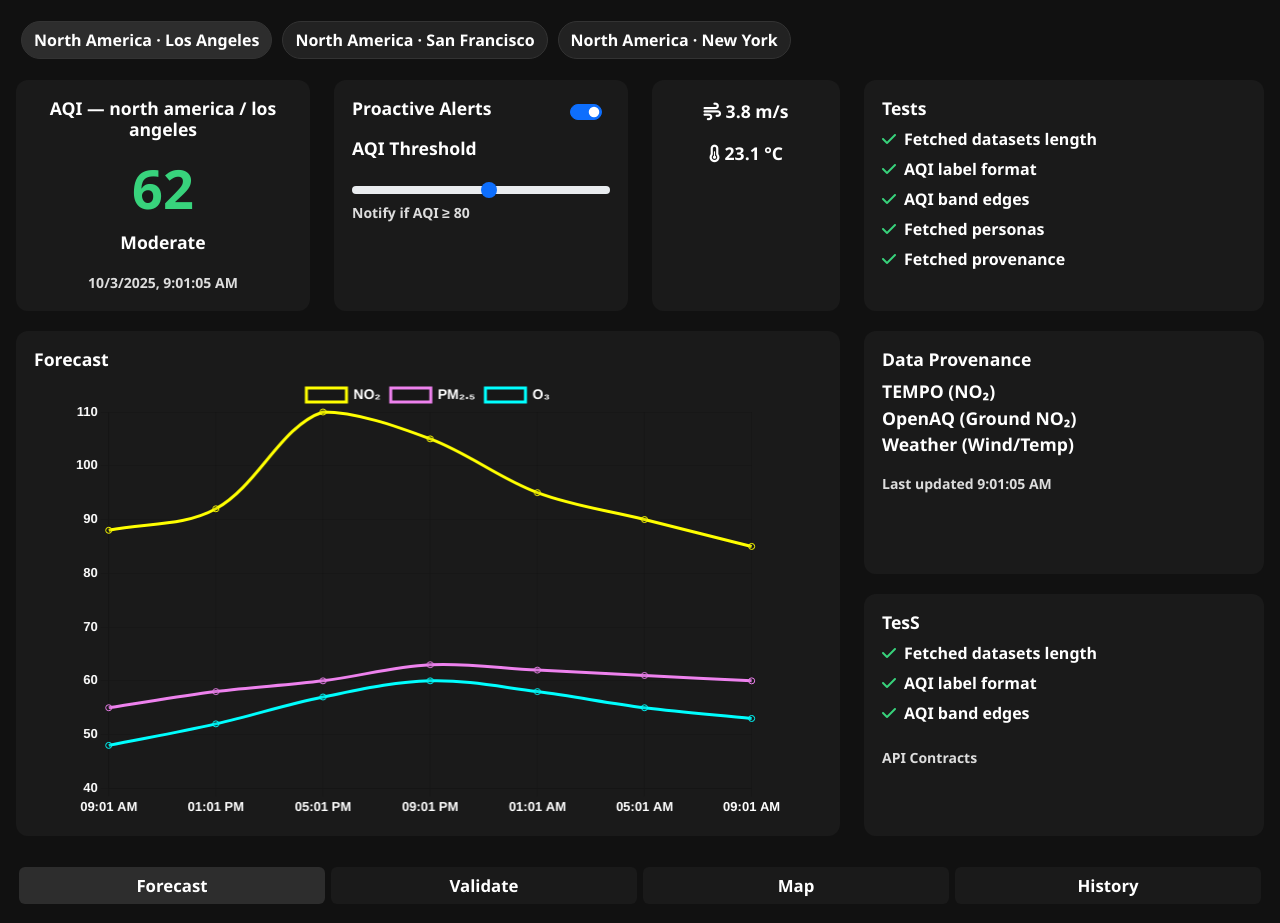
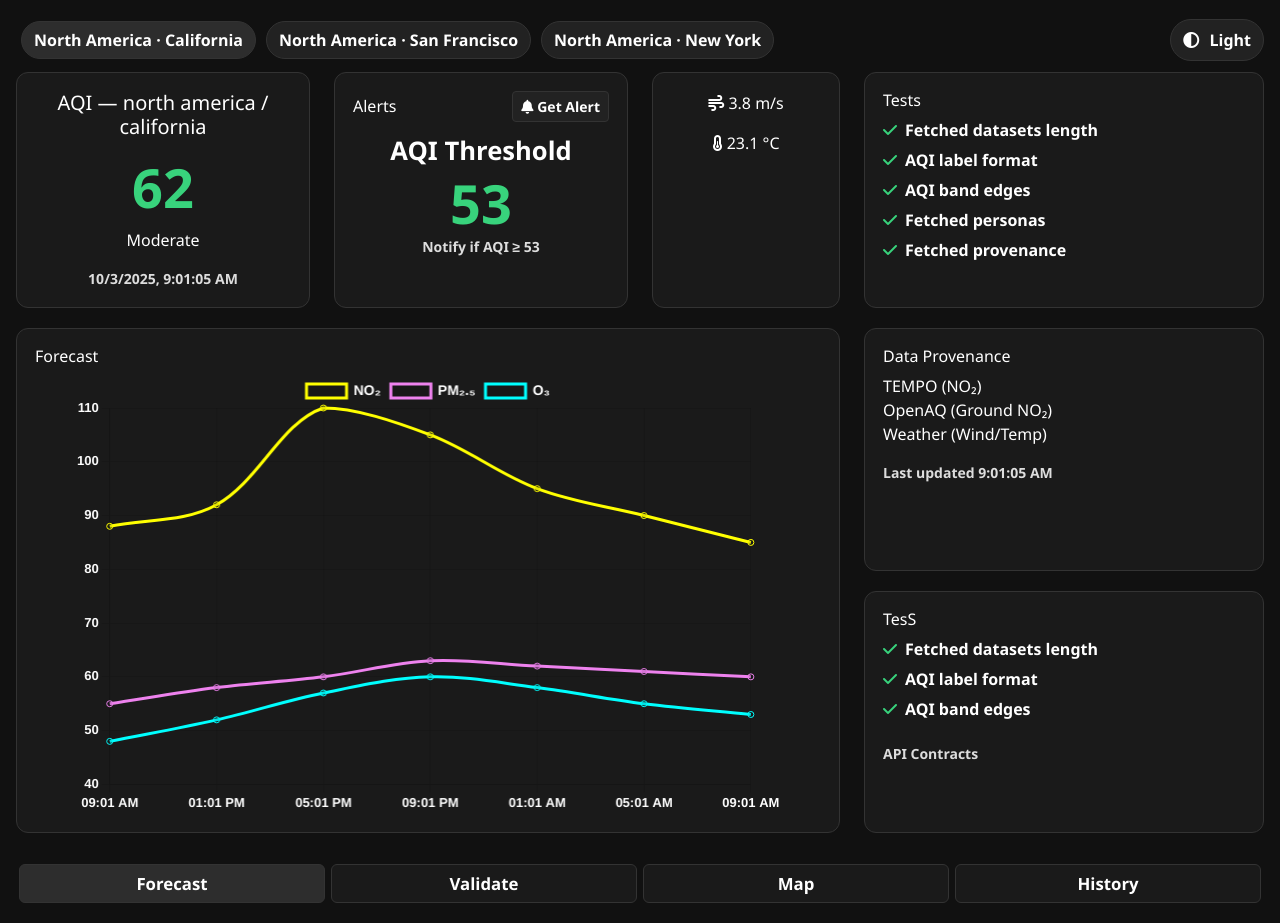
Before and after one commit to annoy38/air_quality_application, a plain HTML site: page index.html in a window 1280 px wide. Drawn offline with nearby package versions, Linux system fonts and the light colour scheme; no server answers.

Commit message:
Update index.html

```diff
--- a/index.html
+++ b/index.html
@@ -5,7 +5,7 @@
   <meta name="viewport" content="width=device-width, initial-scale=1.0" />
   <title>AQI Dashboard</title>
 
-  <!-- Bootstrap -->
+  <!-- Bootstrap CSS -->
   <link href="https://cdn.jsdelivr.net/npm/bootstrap@5.3.2/dist/css/bootstrap.min.css" rel="stylesheet">
   <!-- Chart.js -->
   <script src="https://cdn.jsdelivr.net/npm/chart.js"></script>
@@ -13,46 +13,148 @@
   <link rel="stylesheet" href="https://cdnjs.cloudflare.com/ajax/libs/font-awesome/6.5.0/css/all.min.css"/>
 
   <style>
-    body { background-color:#111; color:#fff !important; font-family:'Segoe UI', sans-serif; }
-    .nav-buttons .btn { background:#1b1b1b; border:none; color:#fff !important; margin:5px; font-size:1rem; font-weight:700; }
-    .card { background:#1a1a1a; border:none; border-radius:12px; padding:18px; margin-bottom:20px; color:#fff !important; }
-    .aqi-box { text-align:center; }
-    .aqi-value { font-size:54px; font-weight:bold; color:#38d37c; }
-    .card h5,.card h6,.card p { font-size:1.1rem; font-weight:700; color:#fff !important; }
-    .toggle-switch { display:flex; justify-content:space-between; align-items:center; }
-    .test-list li { list-style:none; margin-bottom:6px; font-size:1rem; font-weight:700; color:#fff !important; }
-    .test-list i { color:#38d37c; margin-right:8px; }
+    :root{
+      --bg:#111;
+      --text:#fff;
+      --card:#1a1a1a;
+      --nav:#1b1b1b;
+      --muted:#fff;
+      --border:#333;
+      --pill:#222;
+      --pill-active:#2d2d2d;
+      --accent:#38d37c;
+    }
+    /* Light theme overrides */
+    body.light{
+      --bg:#ffffff;
+      --text:#111111;
+      --card:#f5f5f7;
+      --nav:#ececf0;
+      --muted:#222222;
+      --border:#d8d8df;
+      --pill:#efeff3;
+      --pill-active:#e2e2e9;
+      --accent:#1aa366;
+    }
+
+    body{
+      background-color:var(--bg);
+      color:var(--text) !important;
+      font-family:'Segoe UI', sans-serif;
+    }
+
+    .nav-buttons .btn{
+      background:var(--nav);
+      border:1px solid var(--border);
+      color:var(--text) !important;
+      margin:5px;
+      font-size:1rem;
+      font-weight:700;
+    }
+
+    .card{
+      background:var(--card);
+      border:1px solid var(--border);
+      border-radius:12px;
+      padding:18px;
+      margin-bottom:20px;
+      color:var(--text) !important;
+    }
+
+    .aqi-box{ text-align:center; }
+    .aqi-value{ font-size:54px; font-weight:bold; color:var(--accent); }
+
+    .card h5,.card h6,.card p,
+    .test-list li, small { color:var(--text) !important; }
+
+    .test-list li{
+      list-style:none;
+      margin-bottom:6px;
+      font-size:1rem;
+      font-weight:700;
+    }
+    .test-list i{ color:var(--accent); margin-right:8px; }
 
     /* Forecast Chart */
-    .forecast-chart-wrapper { display:flex; justify-content:center; align-items:center; width:100%; height:55vh; }
-    .forecast-chart-wrapper canvas { width:90% !important; max-width:90% !important; height:100% !important; max-height:100% !important; }
+    .forecast-chart-wrapper{
+      display:flex; justify-content:center; align-items:center;
+      width:100%; height:55vh;
+    }
+    .forecast-chart-wrapper canvas{
+      width:90% !important; max-width:90% !important;
+      height:100% !important; max-height:100% !important;
+    }
 
-    .bottom-nav .btn { background:#1a1a1a; border:none; color:#fff !important; flex:1; margin:3px; font-size:1.05rem; font-weight:700; }
-    .active-btn { background:#2d2d2d !important; }
-    small { color:#fff !important; }
+    .bottom-nav .btn{
+      background:var(--card);
+      border:1px solid var(--border);
+      color:var(--text) !important;
+      flex:1; margin:3px; font-size:1.05rem; font-weight:700;
+    }
+    .active-btn{ background:var(--pill-active) !important; }
 
-    .equal-row { display:flex; flex-wrap:wrap; align-items:stretch; }
-    .equal-row > div { display:flex; }
-    .equal-row .card { flex:1; }
+    .equal-row{ display:flex; flex-wrap:wrap; align-items:stretch; }
+    .equal-row > div{ display:flex; }
+    .equal-row .card{ flex:1; }
 
-    .forecast-row { display:flex; flex-wrap:wrap; align-items:stretch; }
-    .forecast-row > div { display:flex; flex-direction:column; }
-    .forecast-row .card { flex:1; }
+    .forecast-row{ display:flex; flex-wrap:wrap; align-items:stretch; }
+    .forecast-row > div{ display:flex; flex-direction:column; }
+    .forecast-row .card{ flex:1; }
 
-    .scope-pill { background:#222; border:1px solid #333; border-radius:999px; padding:6px 12px; margin:5px; color:#fff; font-weight:700; cursor:pointer; }
-    .scope-pill.active { background:#2d2d2d; }
-    .dim { opacity:.85; font-weight:600; }
+    .scope-pill{
+      background:var(--pill);
+      border:1px solid var(--border);
+      border-radius:999px; padding:6px 12px; margin:5px;
+      color:var(--text); font-weight:700; cursor:pointer;
+      user-select:none;
+    }
+    .scope-pill.active{ background:var(--pill-active); }
+
+    .dim{ opacity:.85; font-weight:600; }
+    .btn-ghost{
+      background:var(--pill);
+      border:1px solid var(--border);
+      color:var(--text); font-weight:700;
+    }
+    .modal-content{ background:var(--card); color:var(--text); border:1px solid var(--border); }
+    .modal-header{ border-bottom:1px solid var(--border); }
+    .modal-footer{ border-top:1px solid var(--border); }
+    .form-control{ background:var(--bg); border:1px solid var(--border); color:var(--text); }
+    .form-control::placeholder{ color:#888; }
+
+    /* Threshold (fixed) */
+    .threshold-title{ text-align:center; font-size:1.6rem; font-weight:800; margin-top:10px; margin-bottom:6px; }
+    .threshold-value{ text-align:center; line-height:1; margin-bottom:6px; }
+
+    /* Top bar */
+    .topbar{
+      display:flex; align-items:center; justify-content:space-between; gap:12px;
+    }
+    .theme-toggle{
+      border:1px solid var(--border);
+      background:var(--pill);
+      color:var(--text);
+      border-radius:999px; padding:8px 12px; font-weight:700;
+    }
+    .theme-toggle i{ margin-right:6px; }
+    a.nav-link-btn{ display:block; width:100%; color:var(--text); text-decoration:none; text-transform:none; }
   </style>
 </head>
 <body>
 
 <div class="container-fluid p-3">
 
-  <!-- Top Navigation (scopes) -->
-  <div class="d-flex flex-wrap nav-buttons mb-3" id="scopeBar">
-    <span class="scope-pill active" data-region="north_america" data-city="los_angeles">North America · Los Angeles</span>
-    <span class="scope-pill" data-region="north_america" data-city="san_francisco">North America · San Francisco</span>
-    <span class="scope-pill" data-region="north_america" data-city="new_york">North America · New York</span>
+  <!-- Top bar: scopes + theme toggle -->
+  <div class="topbar mb-2">
+    <div class="d-flex flex-wrap nav-buttons" id="scopeBar">
+      <span class="scope-pill active" data-region="north_america" data-city="california">North America · California</span>
+      <span class="scope-pill" data-region="north_america" data-city="san_francisco">North America · San Francisco</span>
+      <span class="scope-pill" data-region="north_america" data-city="new_york">North America · New York</span>
+    </div>
+
+    <button id="themeToggle" class="theme-toggle" type="button" title="Toggle theme">
+      <i class="fa-solid fa-circle-half-stroke"></i> <span id="themeLabel">Light</span>
+    </button>
   </div>
 
   <!-- First Row (equal height) -->
@@ -60,25 +162,26 @@
     <!-- AQI -->
     <div class="col-md-3 d-flex">
       <div class="card aqi-box w-100">
-        <h5 id="scopeLabel">AQI — North America / Los Angeles</h5>
+        <h5 id="scopeLabel">AQI — North America / California</h5>
         <div class="aqi-value" id="aqiValue">—</div>
         <p id="aqiBand">Loading…</p>
         <small class="dim" id="aqiTs">—</small>
       </div>
     </div>
 
-    <!-- Alerts -->
+    <!-- Alerts (Get Alert only, fixed threshold) -->
     <div class="col-md-3 d-flex">
       <div class="card w-100">
-        <div class="toggle-switch">
-          <h6>Proactive Alerts</h6>
-          <div class="form-check form-switch">
-            <input class="form-check-input" type="checkbox" id="alertToggle" checked>
-          </div>
+        <div class="d-flex justify-content-between align-items-center">
+          <h6 class="mb-0">Alerts</h6>
+          <button type="button" class="btn btn-ghost btn-sm" data-bs-toggle="modal" data-bs-target="#getAlertModal">
+            <i class="fa-solid fa-bell"></i> Get Alert
+          </button>
         </div>
-        <p class="mt-2">AQI Threshold</p>
-        <input type="range" class="form-range" min="0" max="150" value="80" id="alertRange">
-        <small class="dim">Notify if AQI ≥ <span id="alertVal">80</span></small>
+
+        <div class="threshold-title">AQI Threshold</div>
+        <div class="threshold-value aqi-value" id="thresholdDisplay">53</div>
+        <small class="dim d-block text-center">Notify if AQI ≥ <span id="alertVal">53</span></small>
       </div>
     </div>
 
@@ -141,22 +244,77 @@
 
   <!-- Bottom Nav -->
   <div class="d-flex bottom-nav mt-2" id="bottomNav">
-    <button class="btn nav-btn active-btn"><a href="/index.html"   style="display:block;width:100%;color:white;text-decoration:none;text-transform:none;">Forecast</a></button>
-    <button class="btn nav-btn"><a href="/validate.html" style="display:block;width:100%;color:white;text-decoration:none;text-transform:none;">Validate</a></button>
-    <button class="btn nav-btn"><a href="/map.html"      style="display:block;width:100%;color:white;text-decoration:none;text-transform:none;">Map</a></button>
-    <button class="btn nav-btn"><a href="/history.html"  style="display:block;width:100%;color:white;text-decoration:none;text-transform:none;">History</a></button>
+    <button class="btn nav-btn active-btn"><a class="nav-link-btn" href="/index.html">Forecast</a></button>
+    <button class="btn nav-btn"><a class="nav-link-btn" href="/validate.html">Validate</a></button>
+    <button class="btn nav-btn"><a class="nav-link-btn" href="/map.html">Map</a></button>
+    <button class="btn nav-btn"><a class="nav-link-btn" href="/history.html">History</a></button>
   </div>
+</div>
 
+<!-- Get Alert Modal -->
+<div class="modal fade" id="getAlertModal" tabindex="-1" aria-labelledby="getAlertModalLabel" aria-hidden="true">
+  <div class="modal-dialog">
+    <form class="modal-content" id="subscribeForm">
+      <div class="modal-header">
+        <h1 class="modal-title fs-5" id="getAlertModalLabel">Get Alert</h1>
+        <button type="button" class="btn-close btn-close-white" data-bs-dismiss="modal" aria-label="Close"></button>
+      </div>
+
+      <div class="modal-body">
+        <p class="mb-3">Subscribe to get air-quality alerts.</p>
+
+        <div class="mb-3">
+          <label for="subEmail" class="form-label">Email</label>
+          <input type="email" class="form-control" id="subEmail" placeholder="you@example.com" required>
+        </div>
+
+        <div class="mb-3">
+          <label for="subLocation" class="form-label">Location</label>
+          <input type="text" class="form-control" id="subLocation" placeholder="California or 36.77,-119.41" required>
+        </div>
+      </div>
+
+      <div class="modal-footer">
+        <button type="button" class="btn btn-ghost" data-bs-dismiss="modal">Close</button>
+        <button type="submit" class="btn btn-light" id="subscribeBtn">Subscribe</button>
+      </div>
+    </form>
+  </div>
 </div>
 
 <!-- Scripts -->
+<script src="https://cdn.jsdelivr.net/npm/bootstrap@5.3.2/dist/js/bootstrap.bundle.min.js"></script>
+
 <script>
 const API_BASE = "http://localhost:8000";
+const DEFAULT_THRESHOLD = 53; // fixed threshold
+
+/* ---------- Theme handling ---------- */
+function applyTheme(mode){
+  const body = document.body;
+  if(mode === 'light'){ body.classList.add('light'); }
+  else { body.classList.remove('light'); }
+  localStorage.setItem('aqi_theme', mode);
+  document.getElementById('themeLabel').textContent = (mode === 'light') ? 'Dark' : 'Light';
+  // Refresh chart colors for readability
+  if(window.chartInstance){
+    const textColor = getComputedStyle(document.body).getPropertyValue('--text').trim() || '#111';
+    chartInstance.options.plugins.legend.labels.color = textColor;
+    chartInstance.options.scales.x.ticks.color = textColor;
+    chartInstance.options.scales.y.ticks.color = textColor;
+    chartInstance.update();
+  }
+}
+
+function toggleTheme(){
+  const current = localStorage.getItem('aqi_theme') || 'dark';
+  applyTheme(current === 'dark' ? 'light' : 'dark');
+}
 
 /* ---------- AQI label helper ---------- */
 function aqiBandLabel(aqi){
   if (aqi==null || isNaN(aqi)) return {label:"Unknown", color:"#999"};
-  if (aqi<=50)  return {label:"Good", color:"#38d37c"};
+  if (aqi<=50)  return {label:"Good", color:getComputedStyle(document.body).getPropertyValue('--accent').trim() || "#38d37c"};
   if (aqi<=100) return {label:"Moderate", color:"#ffd166"};
   if (aqi<=150) return {label:"Unhealthy (SG)", color:"#fdae61"};
   if (aqi<=200) return {label:"Unhealthy", color:"#f46d43"};
@@ -169,19 +327,25 @@ let chartInstance=null;
 function renderChart(labels, series){
   const ctx = document.getElementById('forecastChart').getContext('2d');
   if(chartInstance) chartInstance.destroy();
+
+  const textColor = getComputedStyle(document.body).getPropertyValue('--text').trim() || '#ffffff';
+
   chartInstance = new Chart(ctx, {
     type:'line',
-    data:{ labels, datasets:[
-      { label:'NO₂',   data:series.no2,  borderColor:'yellow', tension:0.35 },
-      { label:'PM₂.₅', data:series.pm25, borderColor:'violet', tension:0.35 },
-      { label:'O₃',    data:series.o3,   borderColor:'cyan',   tension:0.35 },
-    ]},
+    data:{
+      labels,
+      datasets:[
+        { label:'NO₂',   data:series.no2,  borderColor:'yellow', tension:0.35 },
+        { label:'PM₂.₅', data:series.pm25, borderColor:'violet', tension:0.35 },
+        { label:'O₃',    data:series.o3,   borderColor:'cyan',   tension:0.35 },
+      ]
+    },
     options:{
       responsive:true, maintainAspectRatio:false,
-      plugins:{ legend:{ labels:{ color:'white', font:{ size:14, weight:'bold' } } } },
+      plugins:{ legend:{ labels:{ color:textColor, font:{ size:14, weight:'bold' } } } },
       scales:{
-        x:{ ticks:{ color:'white', font:{ size:13, weight:'bold' } } },
-        y:{ ticks:{ color:'white', font:{ size:13, weight:'bold' } } }
+        x:{ ticks:{ color:textColor, font:{ size:13, weight:'bold' } } },
+        y:{ ticks:{ color:textColor, font:{ size:13, weight:'bold' } } }
       }
     }
   });
@@ -205,14 +369,19 @@ async function getForecast(region, city){
       region, city,
       aqi: 62, status:"Moderate", wind: 3.8, temp_c: 23.1,
       ts: new Date().toISOString(),
-      series: { labels, no2:[88,92,110,105,95,90,85], pm25:[55,58,60,63,62,61,60], o3:[48,52,57,60,58,55,53] },
+      series: {
+        labels,
+        no2:[88,92,110,105,95,90,85],
+        pm25:[55,58,60,63,62,61,60],
+        o3:[48,52,57,60,58,55,53]
+      },
       provenance: { tempo:true, openaq:true, weather:true }
     };
   }
 }
 
 /* ---------- Load data to UI ---------- */
-async function loadAndRender(region="north_america", city="los_angeles"){
+async function loadAndRender(region="north_america", city="california"){
   const data = await getForecast(region, city);
 
   // AQI card
@@ -224,9 +393,9 @@ async function loadAndRender(region="north_america", city="los_angeles"){
   bandEl.style.color = band.color;
   document.getElementById('aqiTs').textContent = data.ts ? new Date(data.ts).toLocaleString() : '—';
 
-  // Wind + Temp
-  document.getElementById('windVal').textContent = (data.wind ?? '—');
-  document.getElementById('tempVal').textContent = (data.temp_c ?? '—');
+  // Wind/Temp quick fill if provided (fallback demo values otherwise)
+  document.getElementById('windVal').textContent = (data.wind ?? 3.8);
+  document.getElementById('tempVal').textContent = (data.temp_c ?? 23.1);
 
   // Provenance
   document.getElementById('provTs').textContent = `Last updated ${data.ts ? new Date(data.ts).toLocaleTimeString() : '—'}`;
@@ -253,19 +422,51 @@ function wireScopes(){
   });
 }
 
-/* ---------- Alert slider label ---------- */
-(function(){
-  const r = document.getElementById('alertRange');
-  const out = document.getElementById('alertVal');
-  r.addEventListener('input', ()=> out.textContent = r.value);
+/* ---------- Init fixed threshold text ---------- */
+(function initThreshold(){
+  document.getElementById('thresholdDisplay').textContent = String(DEFAULT_THRESHOLD);
+  document.getElementById('alertVal').textContent = String(DEFAULT_THRESHOLD);
 })();
+
+/* ---------- Subscribe form handler ---------- */
+document.addEventListener('DOMContentLoaded', ()=>{
+  const form = document.getElementById('subscribeForm');
+  form.addEventListener('submit', async (e)=>{
+    e.preventDefault();
+    const email = document.getElementById('subEmail').value.trim();
+    const location = document.getElementById('subLocation').value.trim();
+    const threshold = DEFAULT_THRESHOLD;
+
+    if(!email || !location){
+      alert('Please enter both email and location.');
+      return;
+    }
+
+    // TODO: replace with your real API endpoint
+    // await fetch(`${API_BASE}/api/subscribe`, {
+    //   method:'POST',
+    //   headers:{'Content-Type':'application/json'},
+    //   body: JSON.stringify({ email, location, threshold })
+    // });
+
+    alert(`Subscribed!\nEmail: ${email}\nLocation: ${location}\nAQI ≥ ${threshold}`);
+    const modalEl = document.getElementById('getAlertModal');
+    const modal = bootstrap.Modal.getInstance(modalEl);
+    modal.hide();
+    form.reset();
+  });
+});
 
 /* ---------- Boot ---------- */
 document.addEventListener('DOMContentLoaded', async ()=>{
+  // Theme: load stored preference (default dark)
+  const saved = localStorage.getItem('aqi_theme') || 'dark';
+  applyTheme(saved);
+  document.getElementById('themeToggle').addEventListener('click', toggleTheme);
+
   wireScopes();
-  await loadAndRender("north_america","los_angeles");
+  await loadAndRender("north_america","california");
 });
 </script>
-
 </body>
 </html>
```
